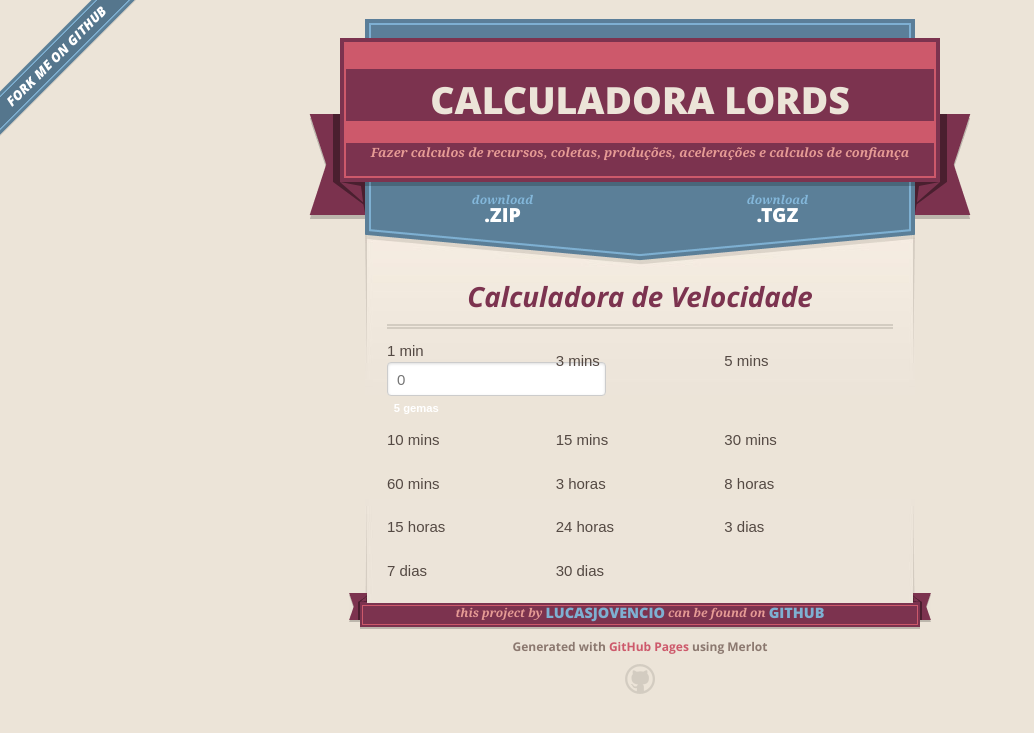
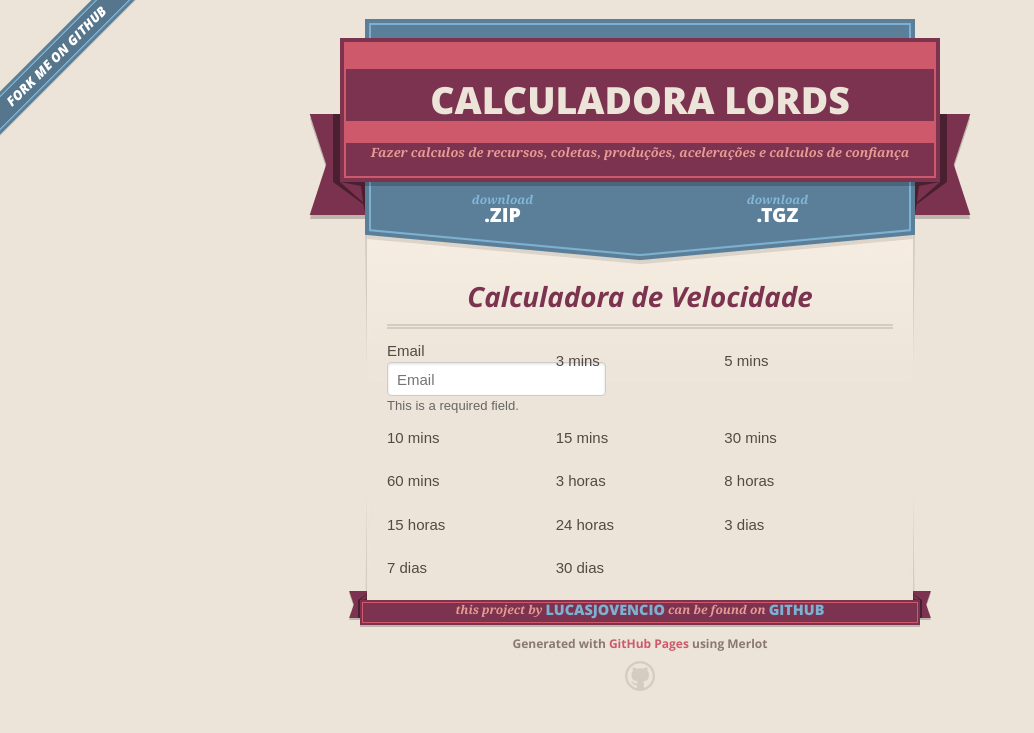
Before and after one commit to lucasjovencio/lordesmobile, a Jekyll site: the page built from index.md, in a window 1280 px wide. Shown: the top 733 px of the page, without its empty margins (0-1034 px from the left). Built offline with Jekyll 4.4.1, drawn with Linux system fonts in a browser that asks for light colours; nearby versions of some CDN libraries; our own code applies the rules of GitHub Pages for plain Markdown files.

Commit message:
Update index.md

```diff
--- a/index.md
+++ b/index.md
@@ -6,13 +6,11 @@ layout: default
 
 <div class="pure-g">
     <div class="pure-u-1-3">
-      <form class="pure-form">
-        <div class="pure-control-group">
-          <label>1 min</label>
-          <input type="text" placeholder="0">
-          <span id="foo" class="label label-pen">5 gemas</span>
-        </div>
-      </form>
+      <div class="pure-form">
+        <label for="email">Email</label>
+        <input id="email" type="email" placeholder="Email">
+        <span class="pure-form-message">This is a required field.</span>
+      </div>
     </div>
     <div class="pure-u-1-3"><p>3 mins</p></div>
     <div class="pure-u-1-3"><p>5 mins</p></div>
```
